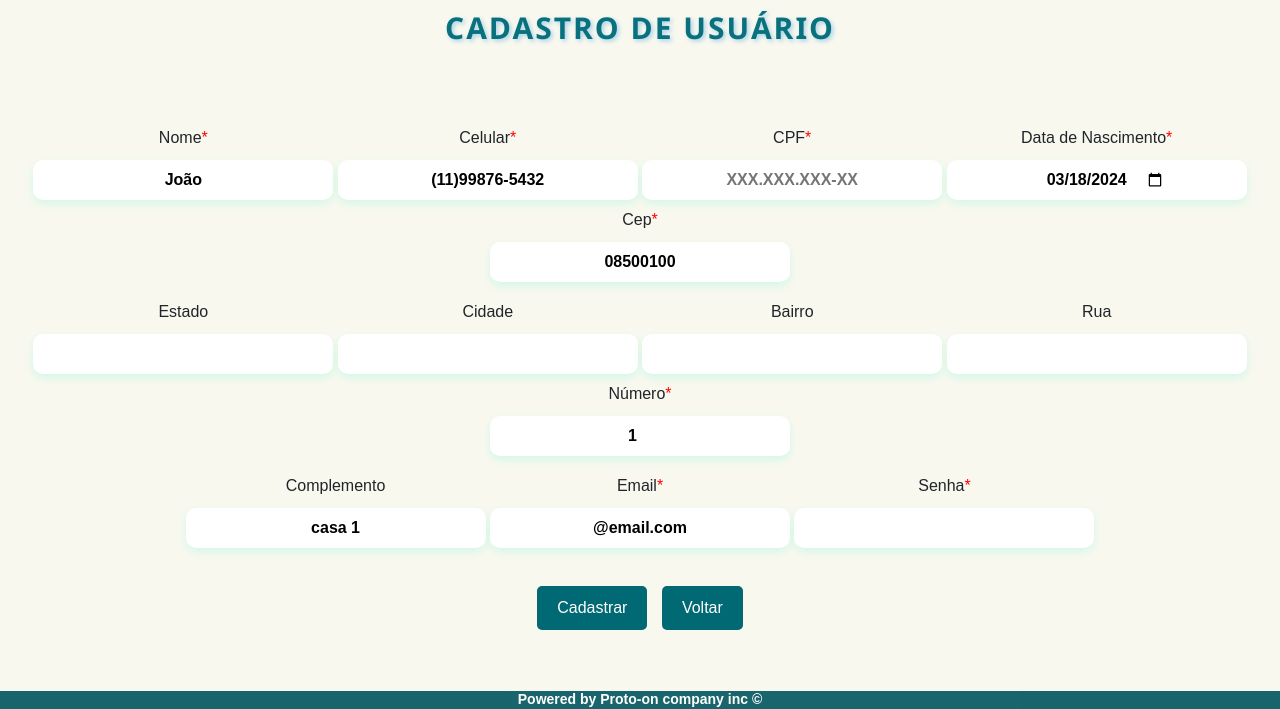
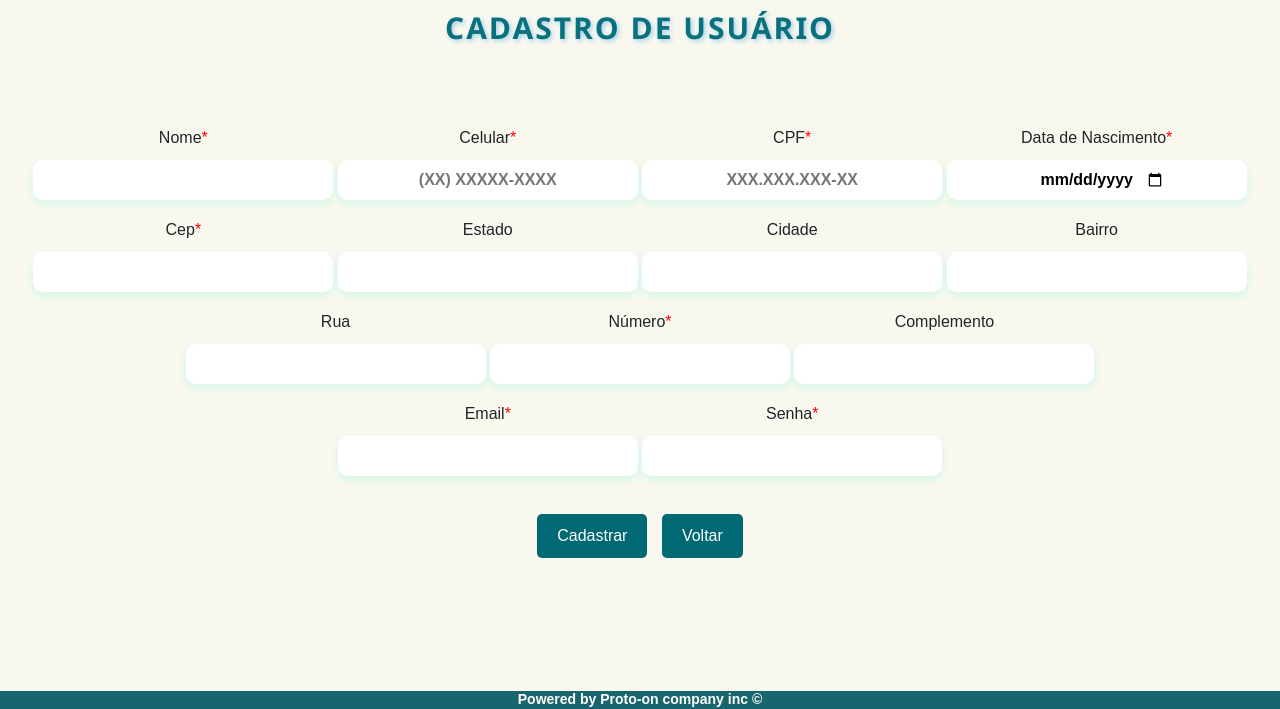
Before and after one commit to vagnero/projeto-proton-php, a PHP site: page /projeto-proton-php/view/cadastro.php in a window 1280 px wide. Shown: the part 91-800 px from the top of the page. Run offline with PHP 8.4, Linux system fonts and the light colour scheme.

Commit message:
Atualização de 3 arquivos by Jose

```diff
--- a/view/cadastro.php
+++ b/view/cadastro.php
@@ -15,80 +15,72 @@
   }
 
 ?>
-<div class="body-form">
+<div class="body-form" style="padding-bottom: 20px">
     <h1 style="margin-top: 10px; font-size: 30px;">Cadastro de Usuário</h1>
 
   <form action=""  method="post">
-
     <div>
       <label for="nome" class="form-label">Nome<span style="color:red " class="required-symbol">*</span>
-    <input type="text" class="formsCadastro" value="João" required required title="Digite aqui o seu nome" minlength="3" id="nome" name="nome" size="40" value="<?php if (isset($_POST['nome'])) echo $_POST['nome']; ?>">
+        <input type="text" class="formsCadastro" required required title="Digite aqui o seu nome" minlength="3" id="nome" name="nome" size="40">
       </label>
 
-
       <label for="celular" class="form-label">Celular<span style="color:red " class="required-symbol">*</span>
-    <input type="text" class="formsCadastro" value="(11)99876-5432" required required title="Digite aqui o seu celular" name="celular" placeholder="(XX) XXXXX-XXXX" minlength="9" maxlength="15" name="celular" id="celular" size="40" value="<?php if (isset($_POST['celular'])) echo $_POST['celular']; ?>">
+        <input type="text" class="formsCadastro" required required title="Digite aqui o seu celular" name="celular" placeholder="(XX) XXXXX-XXXX" minlength="9" maxlength="15" name="celular" id="celular" size="40">
       </label>
 
       <label for="cpf" class="form-label">CPF<span style="color:red " class="required-symbol">*</span>
-    <input type="text" class="formsCadastro" maxlength="11" required required title="Digite aqui o seu CPF" name="cpf" placeholder="XXX.XXX.XXX-XX" minlength="11" maxlength="15" name="cpf" id="cpf" size="40" value="<?php if (isset($_POST['cpf'])) echo $_POST['cpf']; ?>">
+        <input type="text" class="formsCadastro" maxlength="11" required required title="Digite aqui o seu CPF" name="cpf" placeholder="XXX.XXX.XXX-XX" minlength="11" maxlength="15" name="cpf" id="cpf" size="40">
       </label>
 
       <label for="dataNascimento" class="form-label">Data de Nascimento<span style="color:red " class="required-symbol">*</span>
-    <input type="date" class="formsCadastro" value="<?php echo date('Y-m-d'); ?>" required required title="Escolha a data em que nasceu" name="dataNascimento" id="dataNascimento" size="40" value="<?php if (isset($_POST['dataNascimento'])) echo $_POST['dataNascimento']; ?>">
-  </label>
-
-
-  <label for="cep" class="form-label">Cep<span style="color:red " class="required-symbol">*</span>
-    <input class="formsCadastro" required minlength="9" name="cep" value="08500100" type="text" id="cep" value="<?php if (isset($_POST['cep'])) echo $_POST['cep']; ?>" size="10" maxlength="9">
-  </label>
-
-
-</div>
-
-
-<div style="margin-top: 10px;">
-
-<label for="estado" class="form-label">Estado
-    <input class="formsCadastro" name="estado" type="text" maxlength="2" id="uf" size="2" value="<?php if (isset($_POST['estado'])) echo $_POST['estado']; ?>">
-  </label>
-  <label for="cidade" class="form-label">Cidade
-    <input class="formsCadastro" name="cidade" type="text" minlength="4" id="cidade" size="40" value="<?php if (isset($_POST['cidade'])) echo $_POST['cidade']; ?>">
-  </label>
-
-
-  <label for="bairro" class="form-label">Bairro
-    <input class="formsCadastro" name="bairro" type="text" minlength="4" id="bairro" size="40" value="<?php if (isset($_POST['bairro'])) echo $_POST['bairro']; ?>">
-  </label>
-
-  <label for="rua" class="form-label">Rua
-    <input class="formsCadastro" name="rua" type="text" minlength="4" id="rua" size="60" value="<?php if (isset($_POST['rua'])) echo $_POST['rua']; ?>">
-  </label>
-
-  <label for="numero" class="form-label">Número<span style="color:red " class="required-symbol">*</span>
-    <input class="formsCadastro" required maxlength="5" value="1" name="numero" type="number" id="numero" size="5" min="1" value="<?php if (isset($_POST['numero'])) echo $_POST['numero']; ?>">
+        <input type="date" class="formsCadastro" required required title="Escolha a data em que nasceu" name="dataNascimento" id="dataNascimento" size="40">
       </label>
     </div>
 
     <div style="margin-top: 10px;">
-  <label for="complemento" class="form-label">Complemento
-    <input class="formsCadastro" name="complemento" value="casa 1" type="text" id="complemento" size="60" value="<?php if (isset($_POST['complemento'])) echo $_POST['complemento']; ?>">
+      <label for="cep" class="form-label">Cep<span style="color:red " class="required-symbol">*</span>
+        <input class="formsCadastro" required minlength="9" name="cep" type="text" id="cep" size="10" maxlength="9">
       </label>
 
-  <label for="email" class="form-label">Email<span style="color:red " class="required-symbol">*</span>
-
-
-    <input type="email" class="formsCadastro" value="@email.com" required title="Digite aqui o seu email" minlength="11" name="email" id="email" size="20" value="<?php if (isset($_POST['email'])) echo $_POST['email']; ?>">
+      <label for="estado" class="form-label">Estado
+        <input class="formsCadastro" name="estado" type="text" maxlength="2" id="uf" size="2">
       </label>
 
+      <label for="cidade" class="form-label">Cidade
+        <input class="formsCadastro" name="cidade" type="text" minlength="4" id="cidade" size="40">
+      </label>
+
+      <label for="bairro" class="form-label">Bairro
+        <input class="formsCadastro" name="bairro" type="text" minlength="4" id="bairro" size="40">
+      </label>
+    </div>
+
+    <div style="margin-top: 10px;">
+      <label for="rua" class="form-label">Rua
+        <input class="formsCadastro" name="rua" type="text" minlength="4" id="rua" size="60">
+      </label>
+
+      <label for="numero" class="form-label">Número<span style="color:red " class="required-symbol">*</span>
+        <input class="formsCadastro" required maxlength="5" name="numero" type="number" id="numero" size="5" min="1">
+      </label>
+
+      <label for="complemento" class="form-label">Complemento
+        <input class="formsCadastro" name="complemento"  type="text" id="complemento" size="60">
+      </label>
+    </div>
+
+    <div style="margin-top: 10px;">
+      <label for="email" class="form-label">Email<span style="color:red " class="required-symbol">*</span>
+        <input type="email" class="formsCadastro" required title="Digite aqui o seu email" minlength="11" name="email" id="email" size="20">
+      </label>
 
       <label for="senha" class="form-label">Senha<span style="color:red " class="required-symbol">*</span>
-    <input type="password" class="formsCadastro" required minlength="6" title="Digite aqui a sua senha" name="senha" id="senha" size="20" value="<?php if (isset($_POST['senha'])) echo $_POST['senha']; ?>">
+        <input type="password" class="formsCadastro" required minlength="6" title="Digite aqui a sua senha" name="senha" id="senha" size="20">
       </label>
     </div>
 
     <div style="margin-top: 30px;">
-  <button type="submit" style="margin-inline-end: 10px " class="form" name="Submit">Cadastrar</button>
+      <button type="submit" style="margin-inline-end: 10px" class="form" name="Submit">Cadastrar</button>
       <button type="button" class="btn btn-outline-dark" title="Clique para voltar ao inicio do Site" onclick='window.location.href ="../index.php"'>Voltar</button>
     </div>
   </form>
@@ -97,8 +89,6 @@ if(isset($_POST['Submit'])){
     echo"Chegou aqui";
       $controllerMunicipe->registerMunicipe();
   }
-
-
   ?>
 </div>
 
```
Also changed, not shown: controller/municipe/LoginMunicipe.php (+6 -7 lines), index.php (+9 -10 lines). Lines whose indentation alone changed are shown as unchanged.
